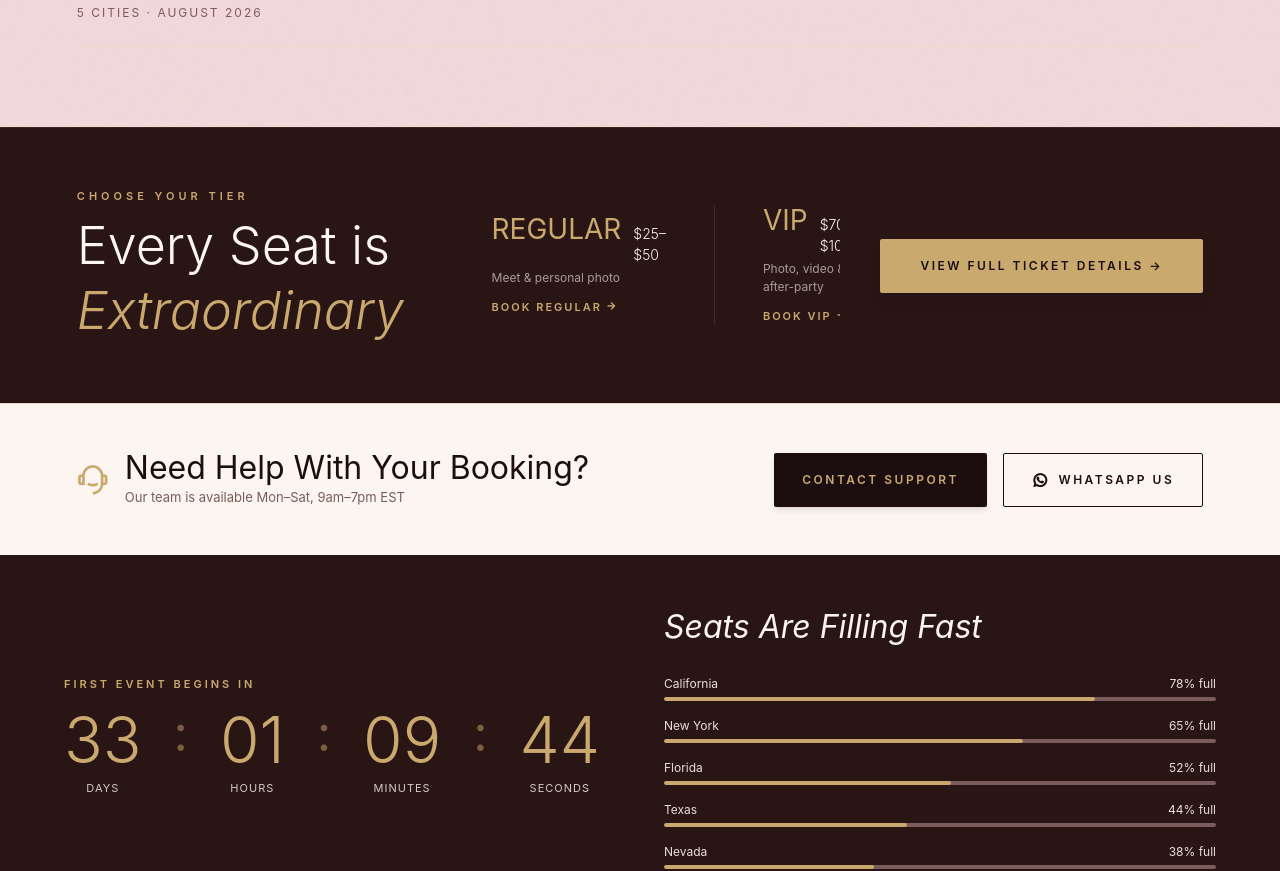
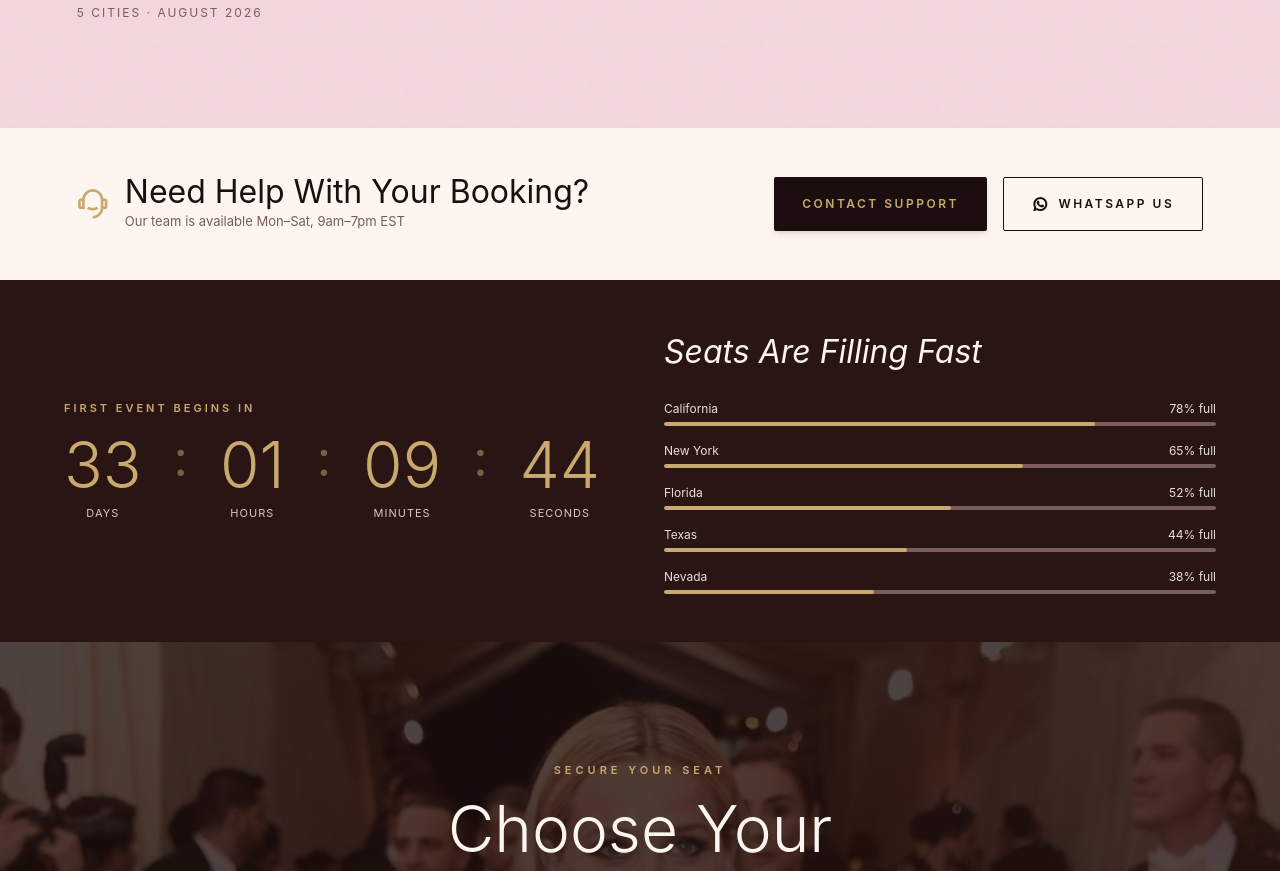
Before and after one commit to Biggie9999/reese-witherspoon-official, a React (Vite) app: page / in a window 1280 px wide. Shown: the part 5500-6371 px from the top of the page. Built offline with nearby package versions, Linux system fonts and the light colour scheme; a web font is replaced by a local one.

Commit message:
fix: remove duplicate ticket tier reminder from tour page

```diff
--- a/src/TourPage.jsx
+++ b/src/TourPage.jsx
@@ -314,44 +314,7 @@ export default function TourPage() {
         </div>
       </section>
 
-      {/* PART 4: TICKET TIER REMINDER */}
-      <section className="bg-[#2A1515] py-[60px] px-[6%] text-cream border-t border-gold/10">
-        <div className="max-w-[1280px] mx-auto flex flex-col xl:flex-row justify-between items-center gap-10">
 
-          <div className="flex-1 w-full text-center xl:text-left border-b xl:border-b-0 border-white/10 pb-8 xl:pb-0">
-            <span className="text-gold text-[11px] uppercase tracking-[4px] font-semibold block mb-2">Choose Your Tier</span>
-            <h2 className="font-cormorant font-light text-[52px] leading-tight">
-              Every Seat is <em className="text-gold italic font-cormorant">Extraordinary</em>
-            </h2>
-          </div>
-
-          <div className="flex flex-col md:flex-row gap-8 md:gap-0 w-full xl:w-auto overflow-x-auto hide-scrollbar">
-            {[
-              { t: 'REGULAR', p: '$25–$50', b: 'Meet & personal photo' },
-              { t: 'VIP', p: '$70–$100', b: 'Photo, video & after-party' },
-              { t: 'VVIP', p: '$150–$200', b: 'Private contact + unlimited VC' }
-            ].map((tier, i, arr) => (
-              <div key={tier.t} className={`flex flex-col justify-center px-0 md:px-[40px] lg:px-[48px] border-b md:border-b-0 md:border-r border-white/10 pb-6 md:pb-0 ${i === arr.length - 1 ? 'md:border-r-0 md:pr-0' : ''}`}>
-                <div className="flex items-baseline gap-3 mb-1">
-                  <h3 className="font-cormorant text-gold text-[28px] leading-none">{tier.t}</h3>
-                  <span className="font-jost text-[14px] text-cream font-light">{tier.p}</span>
-                </div>
-                <p className="font-jost text-[12px] text-cream opacity-60 mb-3">{tier.b}</p>
-                <a href="#" className="font-jost text-gold text-[11px] uppercase tracking-[2px] font-semibold flex items-center gap-1 hover:text-white transition-colors w-max">
-                  Book {tier.t} <i className="ri-arrow-right-line"></i>
-                </a>
-              </div>
-            ))}
-          </div>
-
-          <div className="w-full xl:w-auto flex justify-center mt-6 xl:mt-0">
-            <button className="bg-gold text-dark px-[40px] py-[18px] text-[12px] font-semibold tracking-[2.5px] uppercase rounded-[2px] hover:bg-cream transition-colors shadow-lg whitespace-nowrap">
-              View Full Ticket Details →
-            </button>
-          </div>
-
-        </div>
-      </section>
 
       {/* PART 5: VIP SUPPORT STRIP */}
       <section className="bg-cream py-[48px] px-[6%] border-t border-border">
```
